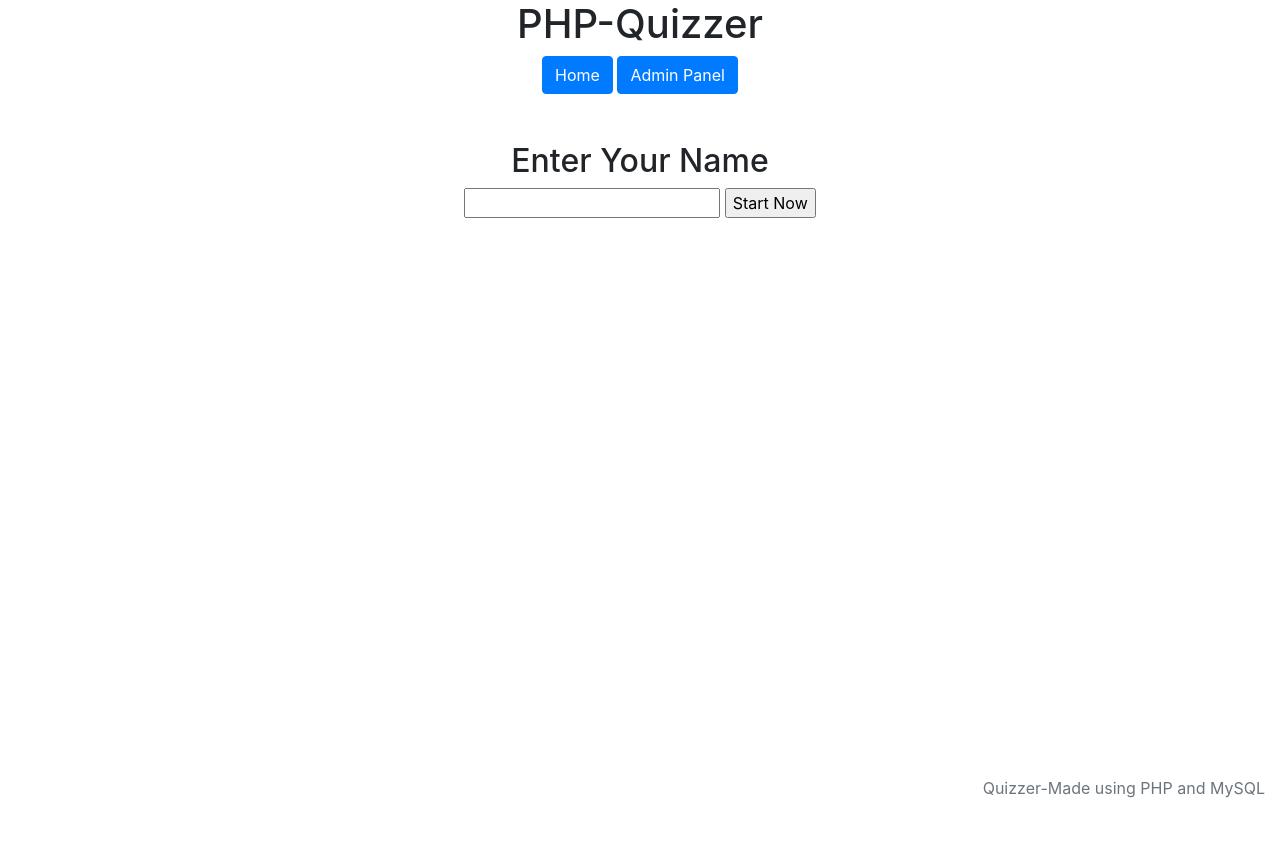
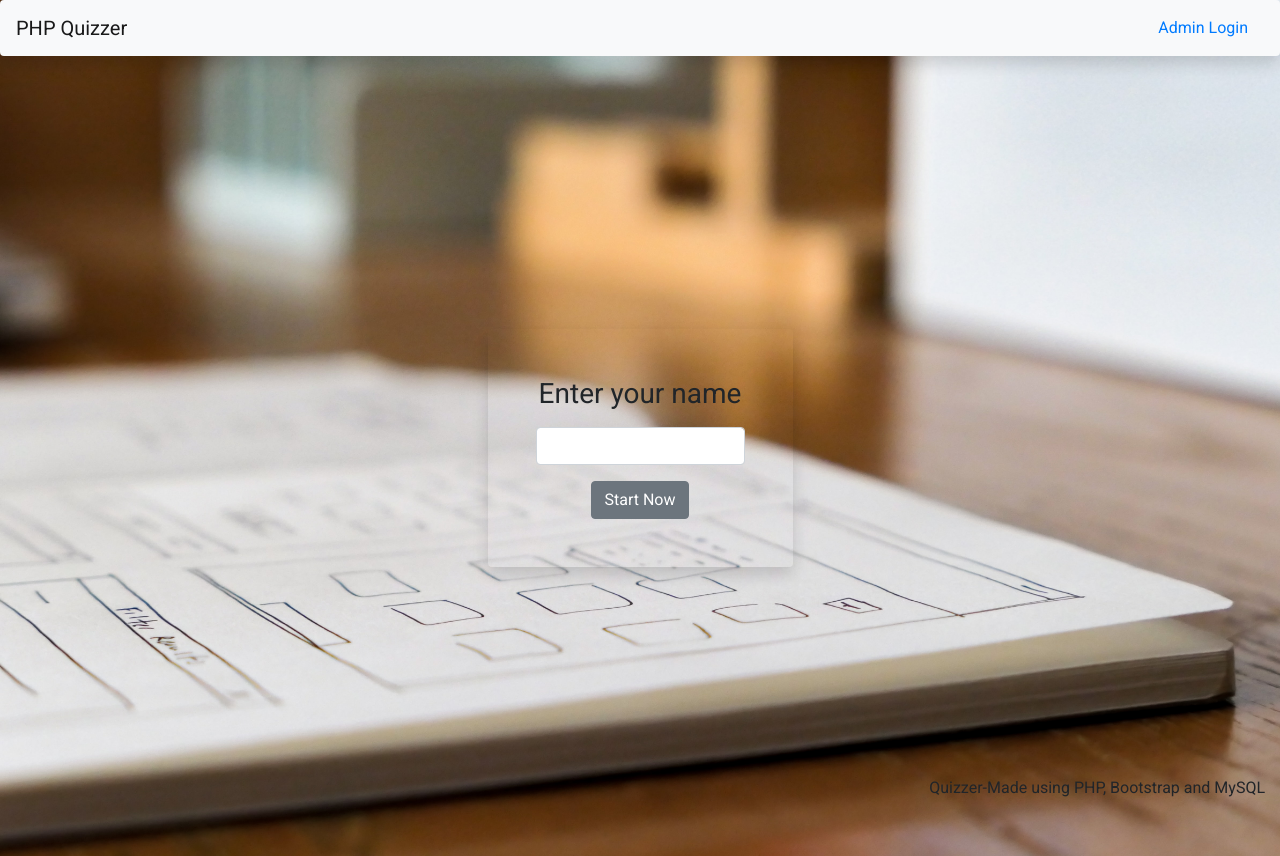
Before and after one commit to SarthakSharma2199/quizzer, a PHP site: page / in a window 1280 px wide. Before the commit the page ends 798 px from the top, so only its background shows below. Run offline with PHP 8.4, Linux system fonts and the light colour scheme.

Commit message:
fixed homepage frontend

```diff
--- /dev/null
+++ b/assets/main.css
@@ -0,0 +1,14 @@
+body{
+    background-image: url("./img/quiz.jpg");
+    background-size: cover;
+    height: 100%;
+    font-family: 'Roboto', sans-serif;
+}
+
+
+.container {
+    height: 100%;
+    display: flex;
+    justify-content: center;
+    align-items: center;
+}
--- a/index.php
+++ b/index.php
@@ -12,7 +12,7 @@ if (isset($_SESSION['id'])) {
 
 
 
-    ?>
+?>
 
 <html>
 
@@ -25,26 +25,29 @@ if (isset($_SESSION['id'])) {
     <link rel="stylesheet" href="https://cdn.jsdelivr.net/npm/bootstrap@4.5.3/dist/css/bootstrap.min.css" integrity="sha384-TX8t27EcRE3e/ihU7zmQxVncDAy5uIKz4rEkgIXeMed4M0jlfIDPvg6uqKI2xXr2" crossorigin="anonymous">
     <script src="https://cdn.jsdelivr.net/npm/bootstrap@4.5.3/dist/js/bootstrap.bundle.min.js" integrity="sha384-ho+j7jyWK8fNQe+A12Hb8AhRq26LrZ/JpcUGGOn+Y7RsweNrtN/tE3MoK7ZeZDyx" crossorigin="anonymous"></script>
     <script src="https://code.jquery.com/jquery-3.5.1.js" integrity="sha256-QWo7LDvxbWT2tbbQ97B53yJnYU3WhH/C8ycbRAkjPDc=" crossorigin="anonymous"></script>
+    <link rel="stylesheet" href="./assets/main.css">
+    <!-- fonts -->
+    <link rel="preconnect" href="https://fonts.gstatic.com">
+    <link href="https://fonts.googleapis.com/css2?family=Roboto&display=swap" rel="stylesheet">
 
 
 </head>
 
 <body>
     <header>
-        <div class="container-fluid text-center">
-            <h1>PHP-Quizzer</h1>
-            <a href="index.php" class="btn btn-primary">Home</a>
-            <a href="admin.php" class="btn btn-primary">Admin Panel</a>
-
-        </div>
+        <nav class="navbar navbar-light bg-light shadow rounded">
+            <a class="navbar-brand" href="index.php">PHP Quizzer</a>
+            <a class="nav-link" href="admin.php">Admin Login</a>
+        </nav>
     </header>
 
     <main>
-        <div class="container-fluid form text-center my-5">
-            <h2>Enter Your Name</h2>
-            <form method="POST" action="" class="form">
-                <input type="name" name="name" required="true">
-                <input type="submit" name="submit" value="Start Now">
+        <div class="container form-group text-center">
+            <form method="POST" action="" class="shadow rounded p-5">
+                <h3>Enter your name</h3>
+
+                <input type="name" name="name" required="true" class="form-control my-3">
+                <input type="submit" name="submit" value="Start Now" class="btn btn-secondary">
 
         </div>
 
@@ -53,8 +56,8 @@ if (isset($_SESSION['id'])) {
 
     <footer class="footer fixed-bottom">
         <div class="container-fluid text-right">
-            <span class="text-muted ">
-                Quizzer-Made using PHP and MySQL
+            <span>
+                Quizzer-Made using PHP, Bootstrap and MySQL
             </span>
 
         </div>
```
Also changed, not shown: home.php (+12 -5 lines), assets/img/quiz.jpg (added).
